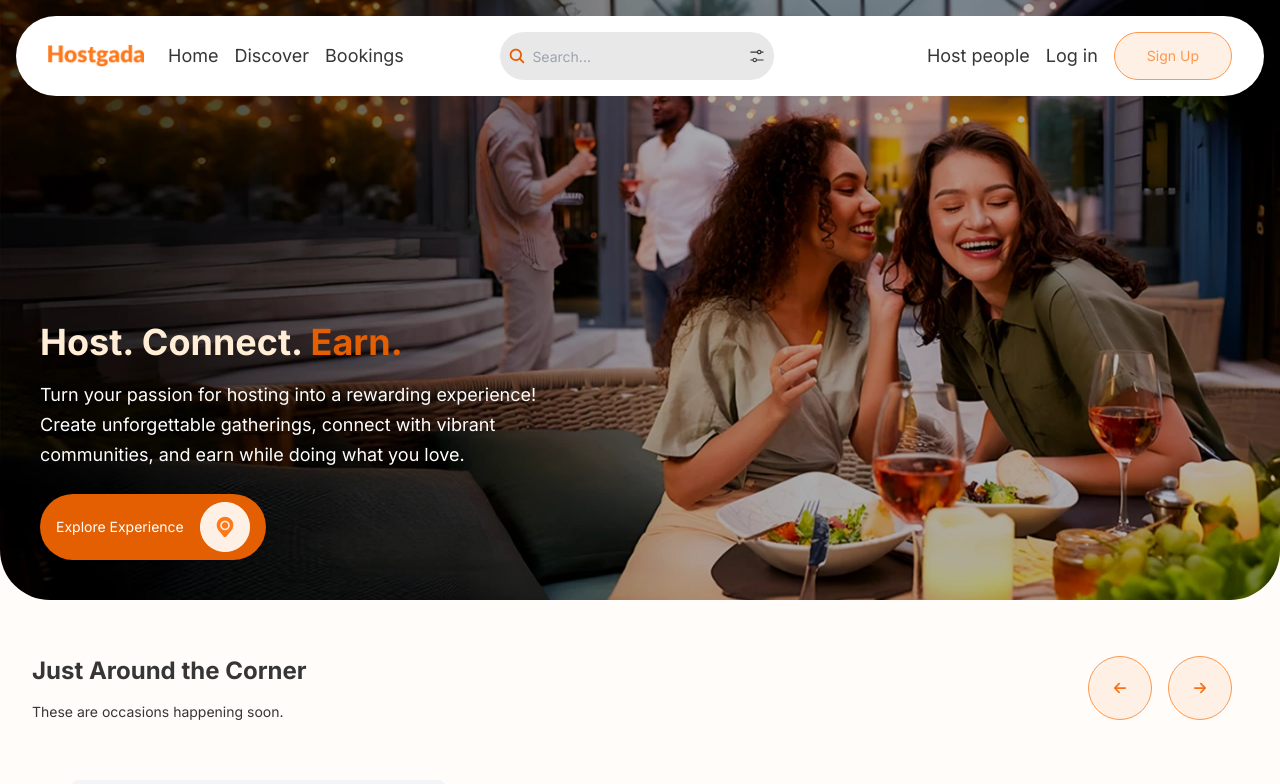
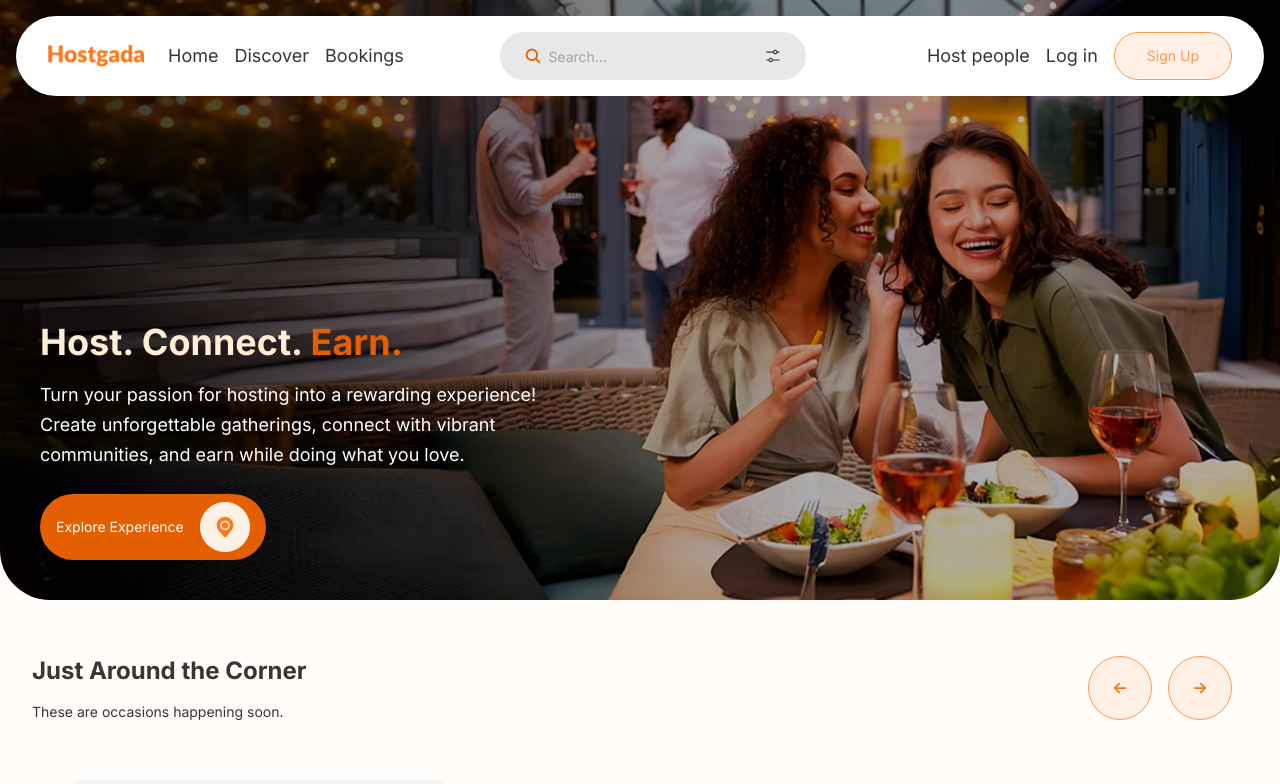
Before and after one commit to BalogunVictor/hostgada-frontend-app, a Next.js app: page / in a window 1280 px wide. Shown: the top 784 px of the page. Built offline with nearby package versions, Linux system fonts and the light colour scheme.

Commit message:
updated input

```diff
--- a/src/components/common/Input.tsx
+++ b/src/components/common/Input.tsx
@@ -75,8 +75,8 @@ export const Input = forwardRef<HTMLInputElement, InputProps>(
             inputStyles({ error: !!error, intent, size, rounded }),
             'peer',
             {
-              'pl-8': leftIcon,
-              'pr-8': rightIcon,
+              'pl-12': leftIcon,
+              'pr-12': rightIcon,
             }
           )}
           ref={ref}
@@ -89,12 +89,12 @@ export const Input = forwardRef<HTMLInputElement, InputProps>(
           </span>
         )}
         {leftIcon && (
-          <div className="text-brand-textBlack pointer-events-none absolute inset-y-0 left-0 flex items-center justify-center px-2">
+          <div className="text-brand-textBlack pointer-events-none absolute inset-y-0 left-0 flex items-center justify-center px-6">
             {leftIcon}
           </div>
         )}
         {rightIcon && (
-          <div className="text-brand-textBlack absolute inset-y-0 right-0 z-20 flex items-center justify-center px-2">
+          <div className="text-brand-textBlack absolute inset-y-0 right-0 z-20 flex items-center justify-center px-6">
             {rightIcon}
           </div>
         )}
```
